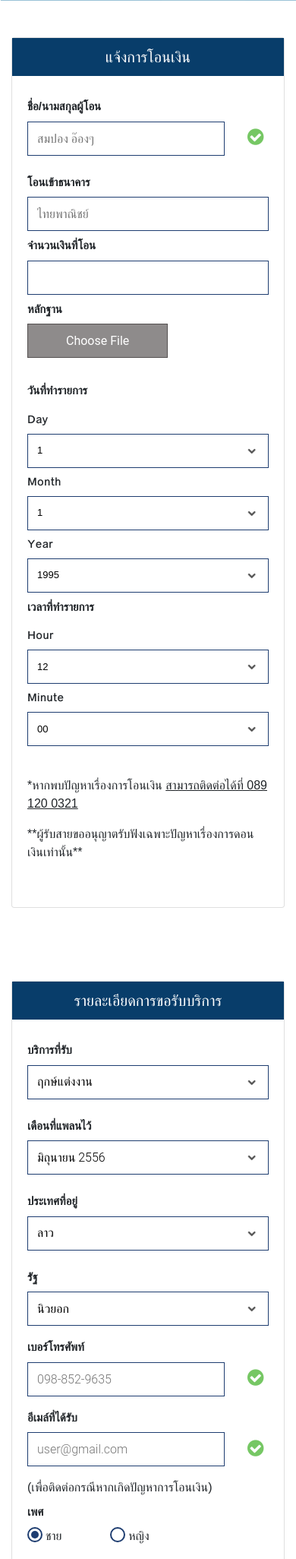
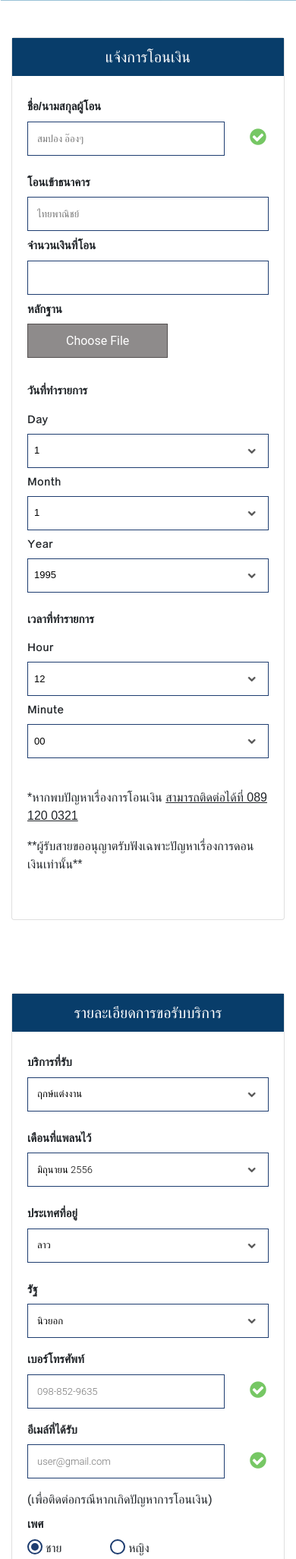
Before and after one commit to sqweezpond/payong, a PHP site: page /paydetails.php in a window 390 px wide. Shown: the part 233-2285 px from the top of the page at 76% size. Run offline with PHP 8.4, Linux system fonts and the light colour scheme; some libraries are stand-ins or nearby versions.

Commit message:
gia paydetails.php gia.css

```diff
--- a/assets/css/gia.css
+++ b/assets/css/gia.css
@@ -454,11 +454,59 @@ font-family: 'Roboto'!important;
     font-family: "cs-cs_prakasregular",sans-serif;
   font-size: 30px;
 }
+.paycon-selected {
+    border: 1px solid #1e3d70;
+    border-radius: 0px;
+    background: #fff url(../../assets/images/logo/down.png) no-repeat right 15px center;
+    background-size: 13px;
+    -webkit-appearance: none!important;
+    padding: 5px 12px!important;
+    width: 100%;
+    height: 45px;
+    font-size: 12px;
+    font-weight: 300;
+    font-family: 'Roboto';
+}
+.pay-form-control {
+    display: block;
+    width: 100%;
+    height: 45px;
+    font-size: 12px;
+    font-weight: 300;
+    background-size: 20px;
+    -webkit-appearance: none!important;
+    padding: 5px 12px!important;
+    color: #495057;
+    background-color: #fff;
+    background-clip: padding-box;
+    border: 1px solid #1e3d70;
+    border-radius: 0px;
+    transition: border-color .15s ease-in-out,box-shadow .15s ease-in-out;
+    font-family: 'Roboto';
+}
+.paycon-selected-1 {
+    border: 1px solid #1e3d70;
+    border-radius: 0px;
+    background: #fff url(../../assets/images/logo/down.png) no-repeat right 15px center;
+    background-size: 13px;
+    -webkit-appearance: none!important;
+    padding: 7px 8px!important;
+    width: 100%;
+    height: 45px;
+    font-size: 12px;
+    font-weight: 300;
+    font-family: "cs-cs_prakasregular",sans-serif;
+}
 .img-frame {
     position: relative;
     overflow: hidden;
     width: 100%;
     height: 230px;
+}
+.pay-en-text {
+    font-size: 14px!important;
+    font-weight: 600;
+    font-family: 'cs_prakasfdbold';
 }
 
 /*-------------index 1024 end------------*/
@@ -541,6 +589,49 @@ font-family: 'Roboto'!important;
   box-shadow: 0px 0px 0px 8px rgba(0,0,0,0.3);
     font-family: "cs-cs_prakasregular",sans-serif;
   font-size: 30px;
+}
+.paycon-selected {
+    border: 1px solid #1e3d70;
+    border-radius: 0px;
+    background: #fff url(../../assets/images/logo/down.png) no-repeat right 15px center;
+    background-size: 13px;
+    -webkit-appearance: none!important;
+    padding: 5px 12px!important;
+    width: 100%;
+    height: 45px;
+    font-size: 13px;
+    font-weight: 300;
+    font-family: 'Roboto';
+}
+.pay-form-control {
+    display: block;
+    width: 100%;
+    height: 45px;
+    font-size: 13px;
+    font-weight: 300;
+    background-size: 20px;
+    -webkit-appearance: none!important;
+    padding: 5px 12px!important;
+    color: #495057;
+    background-color: #fff;
+    background-clip: padding-box;
+    border: 1px solid #1e3d70;
+    border-radius: 0px;
+    transition: border-color .15s ease-in-out,box-shadow .15s ease-in-out;
+    font-family: 'Roboto';
+}
+.paycon-selected-1 {
+    border: 1px solid #1e3d70;
+    border-radius: 0px;
+    background: #fff url(../../assets/images/logo/down.png) no-repeat right 15px center;
+    background-size: 13px;
+    -webkit-appearance: none!important;
+    padding: 7px 8px!important;
+    width: 100%;
+    height: 45px;
+    font-size: 13px;
+    font-weight: 300;
+    font-family: "cs-cs_prakasregular",sans-serif;
 }
 
 
--- a/paydetails.php
+++ b/paydetails.php
@@ -32,7 +32,7 @@
                                     </div>
                                   </form>
                                 </div>
-                                <div class="col-xl-1 col-lg-1 col-md-2 col-sm-2 col-2">
+                                <div class="col-xl-1 col-lg-1 col-md-2 col-sm-2 col-2 px-0 text-center">
                                     <i class="fa fa-check-circle pay-icon" aria-hidden="true"></i>
                                 </div>
                                 <div class="col-lg-12 ">
@@ -60,7 +60,7 @@
                                     </div>
                                   </form>
                                 </div>
-                                  <div class="col-lg-12 my-lg-3">
+                                  <div class="col-lg-12 my-lg-1">
                                     <form>
                                       <div class="form-group">
                                         <div class="row">
@@ -68,7 +68,7 @@
                                             <label  class="pay-confirm-font my-lg-2 my-md-2 my-2">วันที่ทำรายการ</label>
                                             <div class="row">
                                               <div class="col-lg-4 col-md-4 col-12">
-                                                <label  class="pay-en-text my-lg-0 my-md-2 my-2">Day</label>
+                                                <label  class="pay-en-text my-lg-2 my-md-2 my-2">Day</label>
                                                 <select class="paycon-selected-1">
                                                   <option>1</option>
                                                   <option>2</option>
@@ -77,14 +77,14 @@
                                                 </select>
                                               </div>
                                               <div class="col-lg-4 col-md-4 col-12">
-                                                <label  class="pay-en-text my-lg-0 my-md-2 my-2">Month</label>
+                                                <label  class="pay-en-text my-lg-2 my-md-2 my-2">Month</label>
                                                 <select class="paycon-selected-1">
                                                   <option>1</option>
                                                   <option>2</option>
                                                 </select>
                                               </div>
                                               <div class="col-lg-4 col-md-4 col-12">
-                                                <label  class="pay-en-text my-lg-0 my-md-2 my-2">Year</label>
+                                                <label  class="pay-en-text my-lg-2 my-md-2 my-2">Year</label>
                                                 <select class="paycon-selected-1">
                                                   <option>1995</option>
                                                   <option>1996</option>
@@ -92,18 +92,18 @@
                                               </div>
                                             </div>
                                           </div>
-                                          <div class="col-lg-4">
+                                          <div class="col-lg-4 mt-lg-0 mt-md-4 mt-3">
                                             <label  class="pay-confirm-font my-lg-2 my-md-2 my-2">เวลาที่ทำรายการ</label>
                                             <div class="row">
                                               <div class="col-lg-6 col-md-6 col-12 px-lg-2">
-                                                <label  class="pay-en-text my-lg-0 my-md-2 my-2">Hour</label>
+                                                <label  class="pay-en-text my-lg-2 my-md-2 my-2">Hour</label>
                                                 <select class="paycon-selected-1">
                                                   <option>12</option>
                                                   <option>11</option>
                                                 </select>
                                               </div>
                                               <div class="col-lg-6 col-md-6 col-12 px-lg-2">
-                                                <label  class="pay-en-text my-lg-0 my-md-2 my-2">Minute</label>
+                                                <label  class="pay-en-text my-lg-2 my-md-2 my-2">Minute</label>
                                                 <select class="paycon-selected-1">
                                                   <option>00</option>
                                                   <option>01</option>
@@ -115,7 +115,7 @@
                                       </div>
                                     </form>
                                   </div>
-                                <div class="col-lg-6 my-4">
+                                <div class="col-xl-6 col-lg-12 col-md-12 col-12 my-4">
                                   <p>*หากพบปัญหาเรื่องการโอนเงิน <u>สามารถติดต่อได้ที่ 089 120 0321</u></p>
                                   <p>**ผู้รับสายขออนุญาตรับฟังเฉพาะปัญหาเรื่องการดอนเงินเท่านั้น**</p>
                                 </div>
@@ -181,7 +181,7 @@
                                   </div>
                                 </form>
                               </div>
-                              <div class="col-xl-1 col-lg-1 col-md-2 col-sm-2 col-2">
+                              <div class="col-xl-1 col-lg-1 col-md-2 col-sm-2 col-2 px-0 text-center">
                                   <i class="fa fa-check-circle pay-icon" aria-hidden="true"></i>
                               </div>
                               <div class="col-lg-6 col-md-5 col-sm-10 col-10">
@@ -192,7 +192,7 @@
                                   </div>
                                 </form>
                               </div>
-                              <div class="col-xl-1 col-lg-1 col-md-2 col-sm-2 col-2">
+                              <div class="col-xl-1 col-lg-1 col-md-2 col-sm-2 col-2 px-0 text-center">
                                   <i class="fa fa-check-circle pay-icon" aria-hidden="true"></i>
                               </div>
                               <div class="col-lg-12">
@@ -205,14 +205,14 @@
                                   <label for="" class="pay-confirm-font" >เพศ</label>
                                   <div class="form-row">
                                     <div class="form-inline col-xl-3 col-lg-3 col-md-3 col-4">
-                                      <label class="pay-select">
+                                      <label class="pay-select ">
                                           <input type="radio" name="radio" checked="checked">
                                           <span class="checkmark"></span>
                                           <span for="" class="pay-font5 ml-4">ชาย</span>
                                       </label>
                                     </div>
-                                    <div class="form-inline col-xl-3 col-lg-3 col-md-3 col-4">
-                                      <label class="pay-select">
+                                    <div class="form-inline col-xl-3 col-lg-3 col-md-3 col-4 ">
+                                      <label class="pay-select ml-lg-2 ml-0">
                                           <input type="radio" name="radio">
                                           <span class="checkmark"></span>
                                           <span for="" class="pay-font6 ml-4">หญิง</span>
@@ -236,7 +236,7 @@
                                       </label>
                                     </div>
                                     <div class="form-inline col-xl-3 col-lg-3 col-md-3 col-4">
-                                      <label class="pay-select-1">
+                                      <label class="pay-select-1 ml-lg-2 ml-0">
                                           <input type="radio" name="radio-1">
                                           <span class="checkmark-1"></span>
                                           <span for="" class="pay-font6 ml-4">ไม่ใช่</span>
@@ -251,10 +251,10 @@
                                   <div class="form-group">
                                     <div class="row">
                                       <div class="col-lg-8">
-                                        <label  class="pay-confirm-font my-3">วันเดือนปีเกิด</label>
+                                        <label  class="pay-confirm-font my-2">วันเดือนปีเกิด</label>
                                         <div class="row">
                                           <div class="col-lg-4 col-md-4 col-12 ">
-                                            <label  class="pay-en-text my-lg-0 my-md-0 my-2">Day</label>
+                                            <label  class="pay-en-text my-lg-2 my-md-2 my-2">Day</label>
                                             <select class="paycon-selected-1">
                                               <option>1</option>
                                               <option>2</option>
@@ -263,14 +263,14 @@
                                             </select>
                                           </div>
                                           <div class="col-lg-4 col-md-4 col-12">
-                                            <label  class="pay-en-text my-lg-0 my-md-0 my-2">Month</label>
+                                            <label  class="pay-en-text my-lg-2 my-md-2 my-2">Month</label>
                                             <select class="paycon-selected-1">
                                               <option>1</option>
                                               <option>2</option>
                                             </select>
                                           </div>
                                           <div class="col-lg-4 col-md-4 col-12">
-                                            <label  class="pay-en-text my-lg-0 my-md-0 my-2">Year</label>
+                                            <label  class="pay-en-text my-lg-2 my-md-2 my-2">Year</label>
                                             <select class="paycon-selected-1">
                                               <option>1995</option>
                                               <option>1996</option>
@@ -278,18 +278,18 @@
                                           </div>
                                         </div>
                                       </div>
-                                      <div class="col-lg-4">
-                                        <label class="pay-confirm-font my-3">เวลาเกิด</label>
+                                      <div class="col-lg-4 mt-lg-0 mt-md-3 mt-3">
+                                        <label class="pay-confirm-font my-2">เวลาเกิด</label>
                                         <div class="row">
                                           <div class="col-lg-6 col-md-6 col-12 px-lg-2">
-                                            <label class="pay-en-text my-lg-0 my-md-0 my-2">Hour</label>
+                                            <label class="pay-en-text my-lg-2 my-md-2 my-2">Hour</label>
                                             <select class="paycon-selected-1">
                                               <option>12</option>
                                               <option>11</option>
                                             </select>
                                           </div>
                                           <div class="col-lg-6 col-md-6 col-12 px-lg-2">
-                                            <label class="pay-en-text my-lg-0 my-md-0 my-2" >Minute</label>
+                                            <label class="pay-en-text my-lg-2 my-md-2 my-2" >Minute</label>
                                             <select class="paycon-selected-1">
                                               <option>00</option>
                                               <option>01</option>
```
